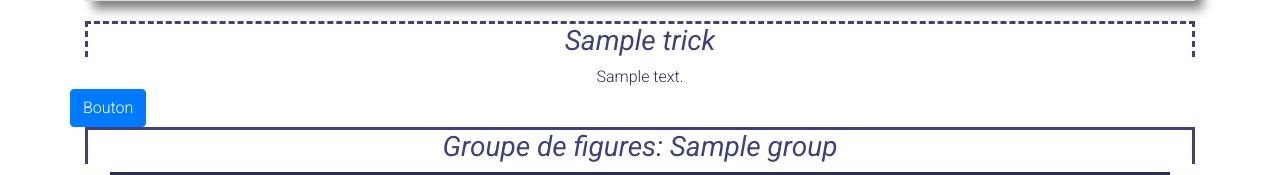
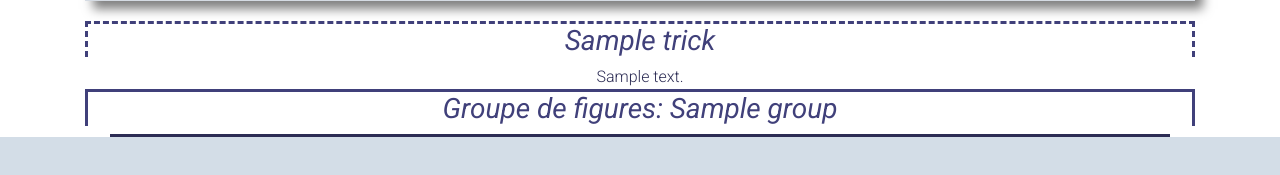
Before and after one commit to marinejourdan/snowtricks, a Symfony app: template templates/oneTrick.html.twig in a window 1280 px wide. Shown: the part 1068-1243 px from the top of the page. After the commit the page ends 1205 px from the top, so only its background shows below. Run offline with Twig, Linux system fonts and the light colour scheme; the template is opened without the code that fills it: most values are stand-ins (such as "Sample title", 1, 10 or a date in 2020); some libraries are stand-ins or nearby versions.

Commit message:
#19 bouton collapse

```diff
--- a/public/css/styles.css
+++ b/public/css/styles.css
@@ -68,7 +68,6 @@ footer ul li {
 
 .fond {
     background: url(/assets/fond.jpg);
-    position: center;
     width: 90%; /* Il occupe toute la largeur de l'écran */
     height: 600px; /* On met ici la même hauteur que le jumbotron */
     top: 0;
@@ -151,9 +150,10 @@ footer ul li {
 ul{
     list-style: none;
 }
-{
-.row img
-    width:300px;
+
+
+.row img{
+    width:1300px;
 }
 .gallery-title{
     border-style: dashed;
@@ -167,8 +167,11 @@ ul{
     display: inline-block;
 }
 
-
-
+@media all and (min-width: 780px){
+    .btn-primary{
+        display: none;
+    }
+}
 
 
 
--- a/templates/base.html.twig
+++ b/templates/base.html.twig
@@ -10,6 +10,8 @@
         <link rel="preconnect" href="https://fonts.googleapis.com">
         <link rel="preconnect" href="https://fonts.gstatic.com" crossorigin>
         <link href="https://fonts.googleapis.com/css2?family=Roboto:ital,wght@0,300;1,400;1,900&display=swap" rel="stylesheet">
+        <script src="https://ajax.googleapis.com/ajax/libs/jquery/3.6.0/jquery.min.js"></script>
+        <script src="https://cdn.jsdelivr.net/npm/bootstrap@4.4.1/dist/js/bootstrap.min.js" ></script>
     </head>
 
     <body class="body">
--- a/templates/oneTrick.html.twig
+++ b/templates/oneTrick.html.twig
@@ -1,13 +1,15 @@
 {% extends "./base.html.twig" %}
 {% block body %}
 <div class="container" id="fond_image_home">
+
     <div class="row">
+
         <div class="col-lg-12">
+
             {% if is_granted ('IS_AUTHENTICATED_FULLY')%}
                 <a class="fa-solid fa-trash-can" href={{ path('delete', {'id' : trick.id}) }}> <span class="sr-only">(current)</span></a>
                 <a class="fa-solid  fa-pencil" href={{ path('update', {'id' : trick.id}) }}> <span class="sr-only">(current)</span></a>
                 <a class="fa-solid fa-plus" href={{ path('add')}}> <span class="sr-only">(current)</span></a>
-
             {% endif %}
 
             {% if media1 is empty %}
@@ -20,10 +22,11 @@
                 <h3 class="gallery-title">{{trick.name}} </h3>
                 <div class="col-md-12">{{trick.description}}</div>
                 <div class="row">
-                                <button class="btn btn-primary" type="button" data-toggle="collapse" data-target="#collapse2" aria-expanded="false" aria-controls="collapse2">Bouton</button>
+                    <button class="btn btn-primary" type="button" data-toggle="collapse" data-target="#collapse2" aria-expanded="false" aria-controls="collapse2">
+                        Bouton
+                    </button>
+                    <div class="collapse" id="collapse2">
                     {% for media in trick.gallery %}
-                                    <div class="collapse" id="collapse2"><p>
-                                     <p>
                         <div class="col-lg-4">
                             {% if media.type =='image' %}
                                 <img src="/assets/{{ media.fileName }}" class="w-100">
@@ -32,11 +35,11 @@
                             {% endif %}
                         </div>
                     {% endfor %}
-                                    </p>
                     </div>
                 </div>
                 <h3 class="gallery-group">Groupe de figures: {{trick.group.name}} </h3>
             </div>
+
         </div>
     </div>
 
@@ -54,7 +57,6 @@
         </div>
     {% endif %}
 
-
     <div class="row">
         {% for message in messages %}
             <div class="col-lg-12 o-hidden border-0 shadow-lg my-5">
@@ -70,5 +72,6 @@
             </div>
         {% endfor %}
     </div>
+
 </div>
 {% endblock %}
```
Lines whose indentation alone changed are shown as unchanged.
